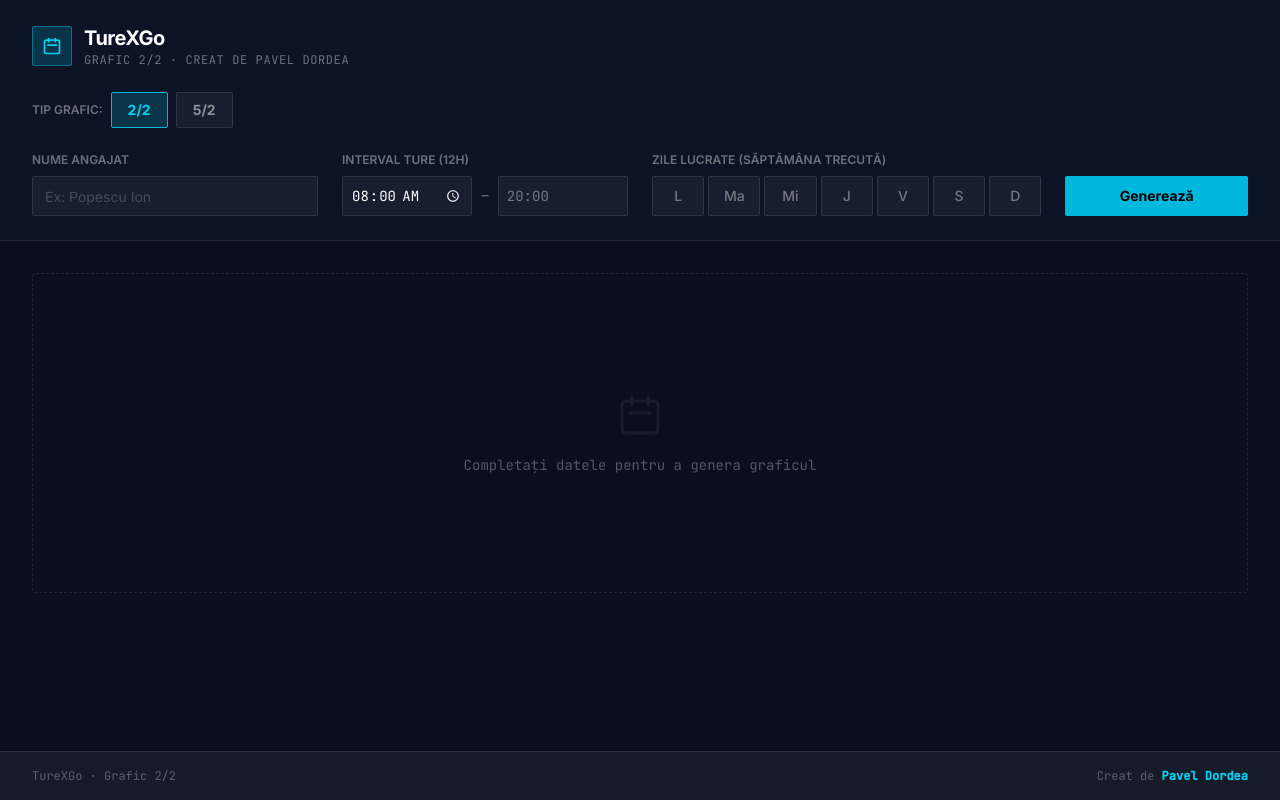
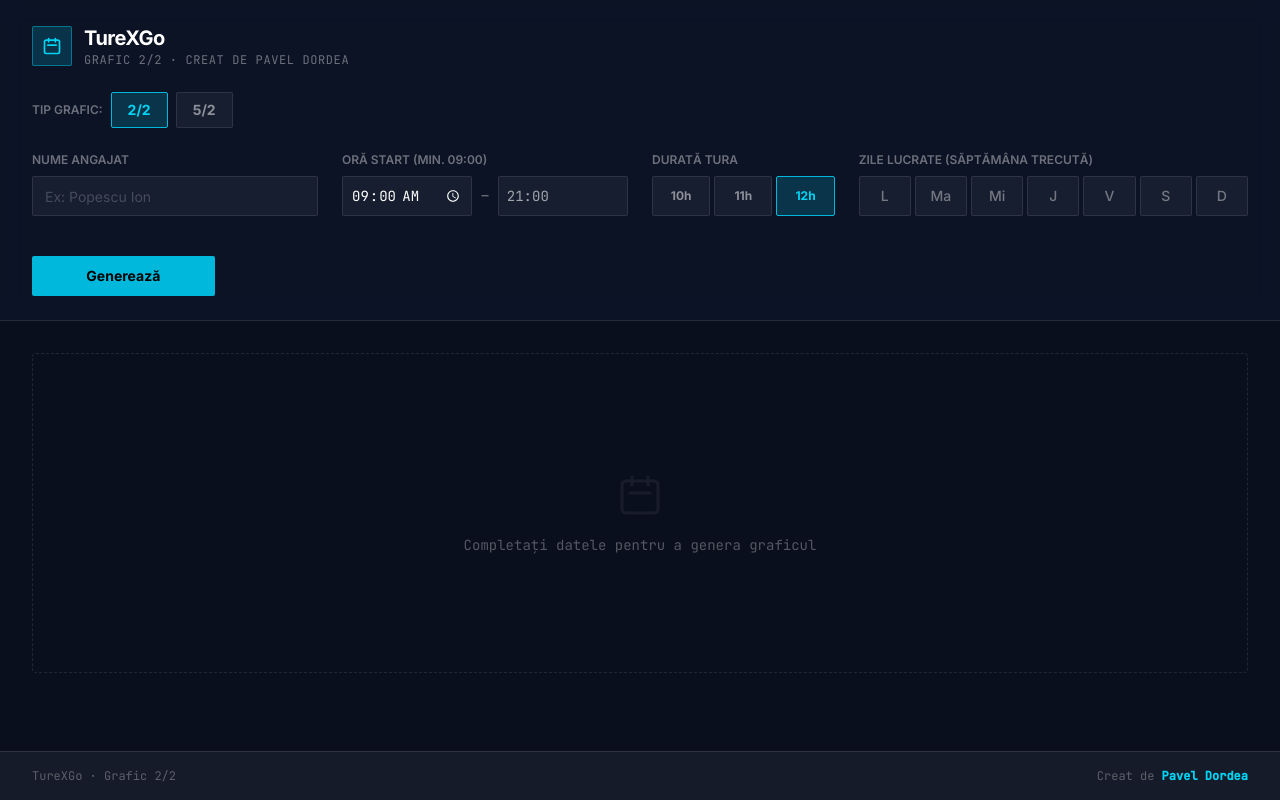
Before and after one commit to turexgo/turexgo.github.io, a React (Vite) app: page / in a window 1280 px wide. Built offline with nearby package versions, Linux system fonts and the light colour scheme.

Commit message:
Update home.tsx

```diff
--- a/src/pages/home.tsx
+++ b/src/pages/home.tsx
@@ -1,4 +1,6 @@
-import React, { useState } from 'react';
+'use client';
+
+import React, { useState, useEffect } from 'react';
 import {
   generateSchedule,
   calculateBreaks,
@@ -25,11 +27,55 @@
 export default function Home() {
   const [name, setName] = useState('');
   const [rotationType, setRotationType] = useState<RotationType>('2/2');
-  const [startTime, setStartTime] = useState('08:00');
-  const [hoursPerDay, setHoursPerDay] = useState<6 | 8>(8);
+  const [startTime, setStartTime] = useState('09:00');
+  const [hours22, setHours22] = useState<10 | 11 | 12>(12); // Ore pentru 2/2
+  const [hoursPerDay, setHoursPerDay] = useState<6 | 8 | 11>(8); // Ore pentru 5/2
   const [lastWeekPattern, setLastWeekPattern] = useState<boolean[]>(Array(7).fill(false));
   const [schedule, setSchedule] = useState<MonthSchedule[] | null>(null);
   const [exportMonths, setExportMonths] = useState<number>(6);
+  const [isLoaded, setIsLoaded] = useState(false);
+
+  // Încărcare din localStorage
+  useEffect(() => {
+    const savedData = localStorage.getItem('turexgo_user_data');
+    if (savedData) {
+      try {
+        const parsed = JSON.parse(savedData);
+        if (parsed.name) setName(parsed.name);
+        if (parsed.rotationType) setRotationType(parsed.rotationType);
+        if (parsed.startTime && parsed.startTime >= '09:00') setStartTime(parsed.startTime);
+        if (parsed.hours22) setHours22(parsed.hours22);
+        if (parsed.hoursPerDay) setHoursPerDay(parsed.hoursPerDay);
+        if (parsed.lastWeekPattern) setLastWeekPattern(parsed.lastWeekPattern);
+      } catch (e) {
+        console.error('Eroare la parsarea datelor salvate', e);
+      }
+    }
+    setIsLoaded(true);
+  }, []);
+
+  // Salvare în localStorage
+  useEffect(() => {
+    if (!isLoaded) return;
+    const dataToSave = {
+      name,
+      rotationType,
+      startTime,
+      hours22,
+      hoursPerDay,
+      lastWeekPattern,
+    };
+    localStorage.setItem('turexgo_user_data', JSON.stringify(dataToSave));
+  }, [name, rotationType, startTime, hours22, hoursPerDay, lastWeekPattern, isLoaded]);
+
+  // Validare ca ora să nu fie sub 09:00
+  const handleStartTimeChange = (val: string) => {
+    if (val < '09:00' && val !== '') {
+      setStartTime('09:00');
+    } else {
+      setStartTime(val);
+    }
+  };
 
   const toggleDay = (index: number) => {
     const np = [...lastWeekPattern];
@@ -37,12 +83,15 @@
     setLastWeekPattern(np);
   };
 
+  const activeHours = rotationType === '2/2' ? hours22 : hoursPerDay;
+  const computedEndTime = addHoursToTime(startTime, activeHours);
+
   const handleGenerate = () => {
     const data = generateSchedule({
       rotationType,
       lastWeekPattern,
       startTime,
-      hoursPerDay,
+      hoursPerDay: activeHours,
       monthsCount: 6,
     });
     setSchedule(data);
@@ -50,8 +99,7 @@
 
   const toggleDayType = (monthIdx: number, dayIdx: number) => {
     if (!schedule) return;
-    const paidHours = rotationType === '2/2' ? 12 : hoursPerDay;
-    const endT = addHoursToTime(startTime, paidHours);
+    const endT = addHoursToTime(startTime, activeHours);
     setSchedule(prev =>
       prev!.map((month, mIdx) => {
         if (mIdx !== monthIdx) return month;
@@ -64,7 +112,7 @@
             type: newType,
             workHours: newType === 'work' ? `${startTime}–${endT}` : undefined,
             breaks: newType === 'work' && rotationType === '2/2' ? calculateBreaks(startTime) : undefined,
-            hoursWorked: newType === 'work' ? paidHours : 0,
+            hoursWorked: newType === 'work' ? activeHours : 0,
           };
         });
         const totalHours = newDays.reduce((sum, d) => sum + (d.hoursWorked ?? 0), 0);
@@ -76,8 +124,6 @@
   const handleExport = () => {
     if (schedule) exportToExcel(name, schedule, exportMonths);
   };
-
-  const computedEndTime = addHoursToTime(startTime, rotationType === '2/2' ? 12 : hoursPerDay);
 
   return (
     <div className="min-h-screen w-full flex flex-col bg-[#0a0f1e] text-white overflow-x-hidden">
@@ -131,35 +177,58 @@
               />
             </div>
 
-            {/* Time */}
+            {/* Time (Start min 09:00 & Computed End) */}
             <div className="md:col-span-3 space-y-2">
               <label className="text-xs font-semibold text-white/40 uppercase block">
-                {rotationType === '2/2' ? 'Interval Ture (12h)' : 'Oră Start'}
+                Oră Start (Min. 09:00)
               </label>
               <div className="flex items-center gap-2">
                 <input
                   type="time"
+                  min="09:00"
                   value={startTime}
-                  onChange={(e) => setStartTime(e.target.value)}
+                  onChange={(e) => handleStartTimeChange(e.target.value)}
                   className="w-full h-10 px-2 bg-white/5 border border-white/10 rounded-md text-sm font-mono focus:outline-none focus:ring-1 focus:ring-cyan-500 focus:border-cyan-500 transition-colors [color-scheme:dark]"
                 />
                 <span className="text-white/40 font-mono">–</span>
-                <div className="w-full h-10 px-2 bg-white/5 border border-white/10 rounded-md text-sm font-mono text-white/40 flex items-center">
+                <div className="w-full h-10 px-2 bg-white/5 border border-white/10 rounded-md text-sm font-mono text-white/60 flex items-center bg-white/5">
                   {computedEndTime}
                 </div>
               </div>
             </div>
 
+            {/* 2/2: hours selection (12, 11, 10) */}
+            {rotationType === '2/2' && (
+              <div className="md:col-span-2 space-y-2">
+                <label className="text-xs font-semibold text-white/40 uppercase block">Durată Tura</label>
+                <div className="flex items-center gap-1 h-10">
+                  {([10, 11, 12] as (10 | 11 | 12)[]).map(h => (
+                    <button
+                      key={h}
+                      onClick={() => setHours22(h)}
+                      className={`flex-1 h-10 rounded-md text-xs font-bold border transition-all ${
+                        hours22 === h
+                          ? 'bg-cyan-500/20 border-cyan-500 text-cyan-400'
+                          : 'bg-white/5 border-white/10 text-white/50 hover:bg-white/10'
+                      }`}
+                    >
+                      {h}h
+                    </button>
+                  ))}
+                </div>
+              </div>
+            )}
+
             {/* 5/2: hours per day */}
             {rotationType === '5/2' && (
               <div className="md:col-span-2 space-y-2">
                 <label className="text-xs font-semibold text-white/40 uppercase block">Ore / Zi</label>
-                <div className="flex items-center gap-2 h-10">
-                  {([6, 8] as (6 | 8)[]).map(h => (
+                <div className="flex items-center gap-1 h-10">
+                  {([6, 8, 11] as (6 | 8 | 11)[]).map(h => (
                     <button
                       key={h}
                       onClick={() => setHoursPerDay(h)}
-                      className={`flex-1 h-10 rounded-md text-sm font-bold border transition-all ${
+                      className={`flex-1 h-10 rounded-md text-xs font-bold border transition-all ${
                         hoursPerDay === h
                           ? 'bg-cyan-500/20 border-cyan-500 text-cyan-400'
                           : 'bg-white/5 border-white/10 text-white/50 hover:bg-white/10'
@@ -199,10 +268,10 @@
 
             {/* 5/2: info */}
             {rotationType === '5/2' && (
-              <div className="md:col-span-2 space-y-2">
+              <div className="md:col-span-4 space-y-2">
                 <label className="text-xs font-semibold text-white/40 uppercase opacity-0 block">_</label>
                 <div className="h-10 flex items-center px-3 bg-white/5 border border-white/10 rounded-md text-xs text-white/40 font-mono">
-                  Lun–Vin · Sâm–Dum liber
+                  Luni–Vineri lucru · Sâmbătă–Duminică liber
                 </div>
               </div>
             )}
```
